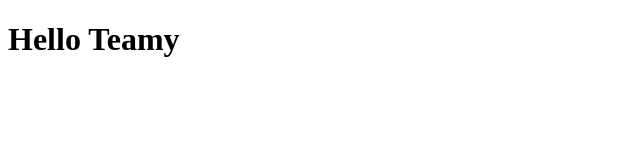
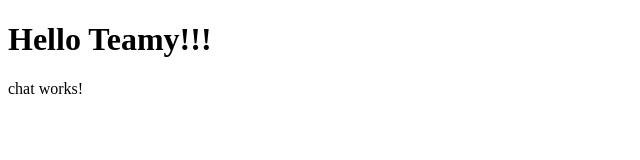
Before and after one commit to Yuliia-Chornenka/Teamy, an Angular app: page /chat in a window 1280 px wide. Shown: the top 160 px of the page, without its empty margins (0-640 px from the left). Built offline with nearby package versions, Linux system fonts and the light colour scheme.

Commit message:
Add simple routing

```diff
--- a/package.json
+++ b/package.json
@@ -7,7 +7,8 @@
     "build": "ng build",
     "lint": "ng lint",
     "e2e": "ng e2e",
-    "postinstall": "ng build --aot --prod"
+    "postinstall": "ng build --aot --prod",
+    "dev": "ng build && npm start"
   },
   "private": true,
   "dependencies": {
--- a/server.js
+++ b/server.js
@@ -11,7 +11,7 @@ dotenv.config();
 app.use(express.json());
 app.use(express.static(__dirname + '/dist/Teamy'));
 
-app.get('/', function (req, res) {
+app.get('/*', function (req, res) {
   res.sendFile(path.join(__dirname + '/dist/Teamy/index.html'));
 });
 
--- a/src/app/app.component.html
+++ b/src/app/app.component.html
@@ -1 +1,2 @@
-<h1>Hello Teamy</h1>
+<h1>Hello Teamy!!!</h1>
+<router-outlet></router-outlet>
--- /dev/null
+++ b/src/app/components/chat/chat.component.html
@@ -0,0 +1 @@
+<p>chat works!</p>
--- /dev/null
+++ b/src/app/components/chat/chat.component.ts
@@ -0,0 +1,15 @@
+import { Component, OnInit } from '@angular/core';
+
+@Component({
+  selector: 'app-chat',
+  templateUrl: './chat.component.html',
+  styleUrls: ['./chat.component.css']
+})
+export class ChatComponent implements OnInit {
+
+  constructor() { }
+
+  ngOnInit(): void {
+  }
+
+}
```
Also changed, not shown: src/app/app-routing.module.ts (added, +26 -0 lines), src/app/app.module.ts (+6 -2 lines), src/app/components/chat/chat.component.css (added), 1 other file (tests, documents, lock files or other folders).
